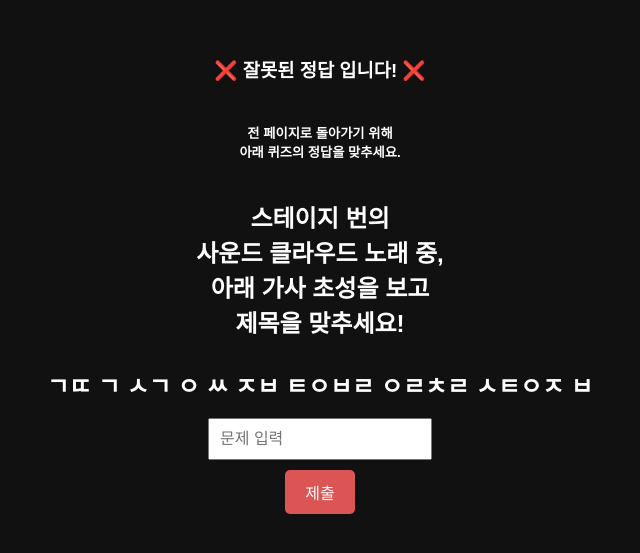
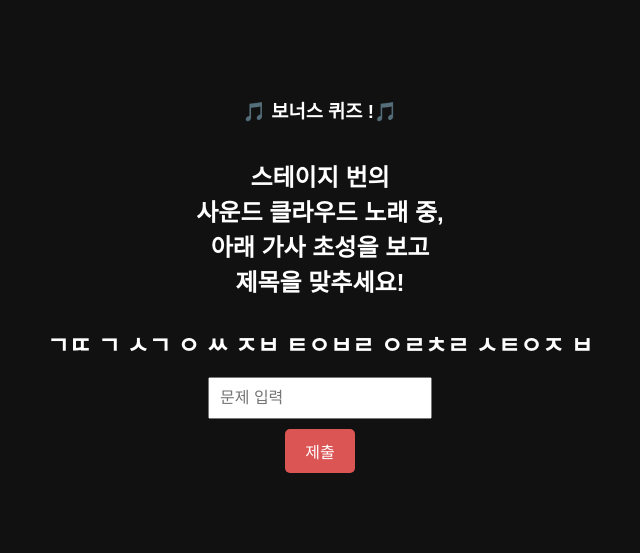
Before and after one commit to Lostars05/SB_escape_game, a plain HTML site: page not_keyword.html in a window 1280 px wide. Shown: the part 159-712 px from the top of the page, without its empty margins (320-960 px from the left). Drawn offline with Linux system fonts and the light colour scheme.

Commit message:
Update not_keyword.html
'잘못된 정답' -> '보너스 퀴즈'
text modify

```diff
--- a/not_keyword.html
+++ b/not_keyword.html
@@ -56,10 +56,7 @@
   </style>
 </head>
 <body>
-  <h3>❌ 잘못된 정답 입니다! ❌<br></h3>
-    <h5>전 페이지로 돌아가기 위해<br>
-    아래 퀴즈의 정답을 맞추세요.
-  </h5>
+  <h3>🎵 보너스 퀴즈 !🎵<br></h3>
   <h1>
 
         스테이지 번의<br>
```
